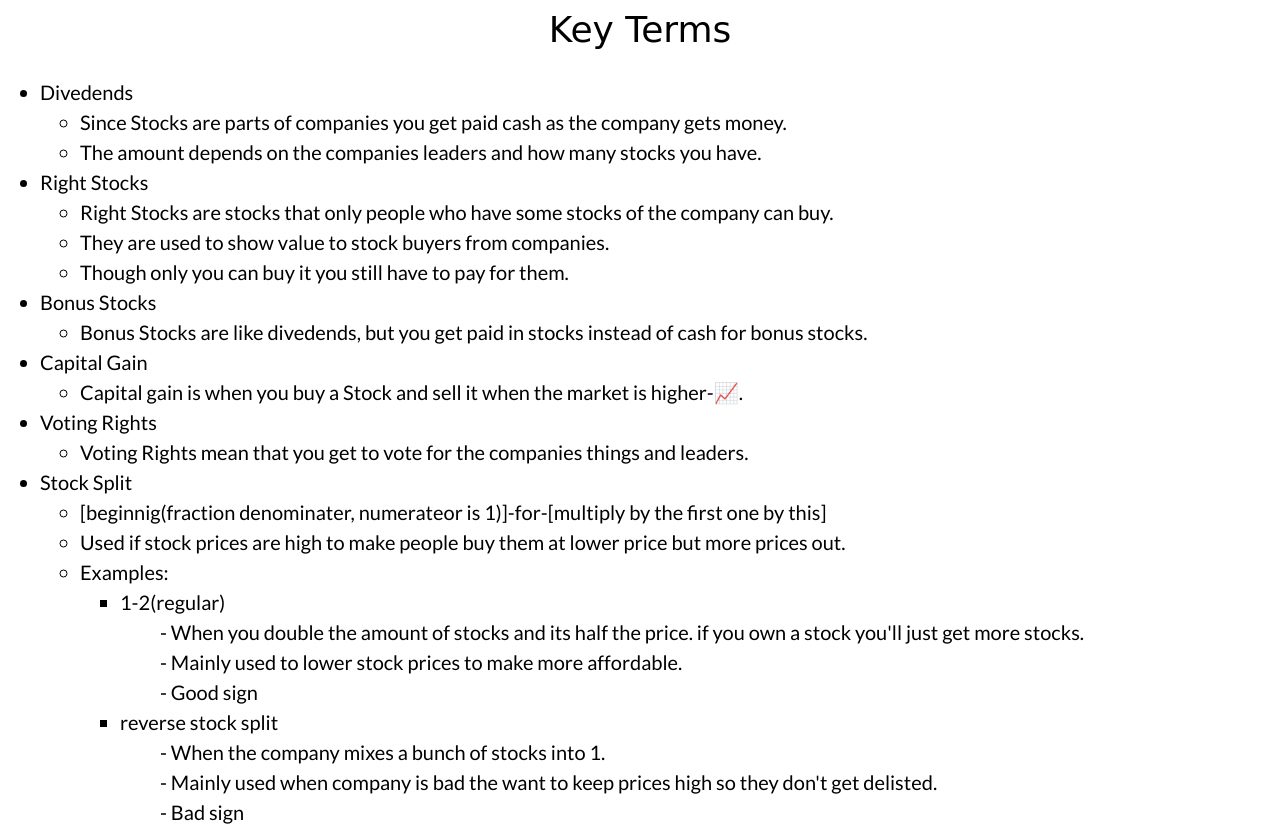
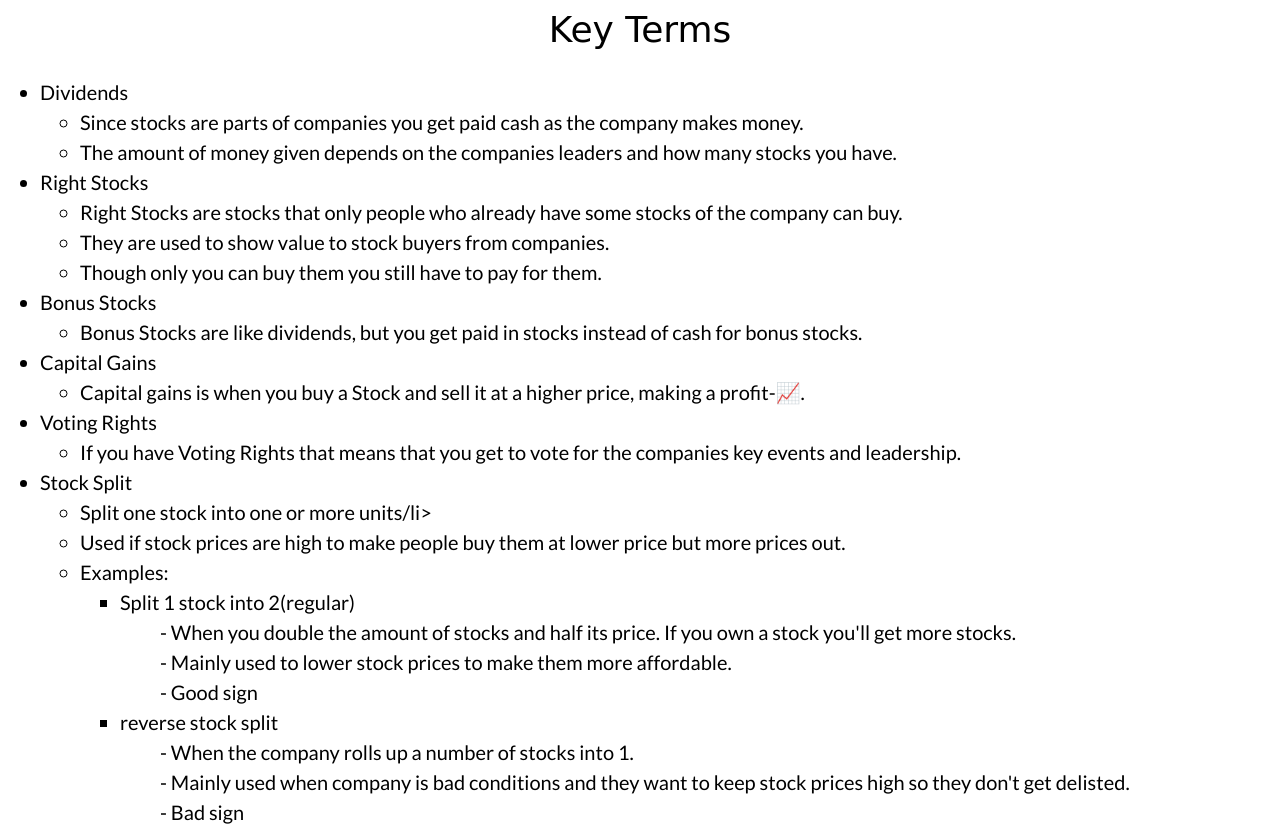
Before and after one commit to Aarav-Juneja/Aarav-Juneja.github.io, a plain HTML site: page index.html in a window 1280 px wide. Shown: the part 808-1638 px from the top of the page. Drawn offline with nearby package versions, Linux system fonts and the light colour scheme.

Commit message:
Update index.html
I took away speeling/grammer mistakes.

```diff
--- a/index.html
+++ b/index.html
@@ -55,49 +55,49 @@
     </div>
 
     <h1 style="text-align:center">What are Stocks?</h1>
-    <p style="padding:3%; font-size:20px">Stocks are parts of companies. If you have the most stocks of a company than anyone else, you get to make decisions for it like who is CEO and choices about it's stocks. The dutch invented stocks and in 1600 and in 1602 they founded the Dutch Indian company. Stocks are mostly used for Capital Gain. Stocks go up and down on a daily basis. They are caused by buying and selling stocks, when more people are buying they go up, but when more people are selling it goes down.</p>
+    <p style="padding:3%; font-size:20px">Stocks are parts of companies. If you have more stocks of a company than anyone else, you have enough votes to influence key decisions like  choosing the CEO and choices about the company's stocks. The dutch invented stocks and in 1600 and in 1602 they founded the Dutch Indian company. Stocks are mostly used for <b>Capital Gains</b>. They go up and down on a daily basis. The price change is caused by buying and selling stocks, when more people are buying they go up, but when more people are selling they goes down.</p>
 
     <h1 style="text-align:center">Key Terms</h1>
     <ul style="font-size:20px">
-      <li>Divedends</li>
+      <li>Dividends</li>
       <ul style="list-style-type:circle;">
-        <li>Since Stocks are parts of companies you get paid cash as the company gets money.</li>
-        <li>The amount depends on the companies leaders and how many stocks you have.</li>
+        <li>Since stocks are parts of companies you get paid cash as the company makes money.</li>
+        <li>The amount of money given depends on the companies leaders and how many stocks you have.</li>
       </ul>
       <li>Right Stocks</li>
       <ul style="list-style-type:circle;">
-        <li>Right Stocks are stocks that only people who have some stocks of the company can buy.</li>
+        <li>Right Stocks are stocks that only people who already have some stocks of the company can buy.</li>
         <li>They are used to show value to stock buyers from companies.</li>
-        <li>Though only you can buy it you still have to pay for them.</li>
+        <li>Though only you can buy them you still have to pay for them.</li>
       </ul>
       <li>Bonus Stocks</li>
       <ul style="list-style-type:circle;">
-        <li>Bonus Stocks are like divedends, but you get paid in stocks instead of cash for bonus stocks.</li>
+        <li>Bonus Stocks are like dividends, but you get paid in stocks instead of cash for bonus stocks.</li>
       </ul>
-      <li>Capital Gain</li>
+      <li>Capital Gains</li>
       <ul style="list-style-type:circle;">
-        <li>Capital gain is when you buy a Stock and sell it when the market is higher-&#128200;.</li>
+        <li>Capital gains is when you buy a Stock and sell it at a higher price, making a profit-&#128200;.</li>
       </ul>
-      <li id="hd">Voting Rights</li>
+      <li>Voting Rights</li>
       <ul style="list-style-type:circle;">
-        <li>Voting Rights mean that you get to vote for the companies things and leaders.</li>
+        <li>If you have Voting Rights that means that you get to vote for the companies key events and leadership.</li>
       </ul>
       <li>Stock Split</li>
       <ul style="list-style-type:circle;">
-        <li>[beginnig(fraction denominater, numerateor is 1)]-for-[multiply by the first one by this]</li>
+        <li>Split one stock into one or more units/li>
         <li>Used if stock prices are high to make people buy them at lower price but more prices out.</li>
         <li>Examples:</li>
         <ul style="list-style-type:square;">
-          <li>1-2(regular)</li>
+          <li>Split 1 stock into 2(regular)</li>
           <ul style="list-style-type:none">
-            <li>- When you double the amount of stocks and its half the price. if you own a stock you'll just get more stocks.</li>
-            <li>- Mainly used to lower stock prices to make more affordable.</li>
+            <li>- When you double the amount of stocks and half its price. If you own a stock you'll get more stocks.</li>
+            <li>- Mainly used to lower stock prices to make them more affordable.</li>
             <li>- Good sign</li>
           </ul>
           <li>reverse stock split</li>
           <ul style="list-style-type:none;">
-            <li>- When the company mixes a bunch of stocks into 1.</li>
-            <li>- Mainly used when company is bad the want to keep prices high so they don't get delisted.</li>
+            <li>- When the company rolls up a number of stocks into 1.</li>
+            <li>- Mainly used when company is bad conditions and they want to keep stock prices high so they don't get delisted.</li>
             <li>- Bad sign</li>
           </ul>
         </ul>
```
